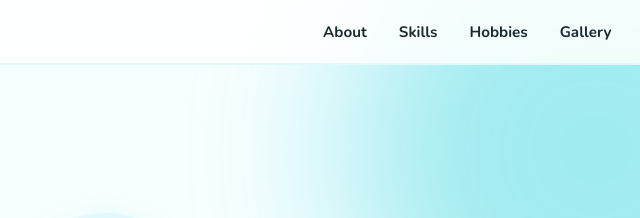
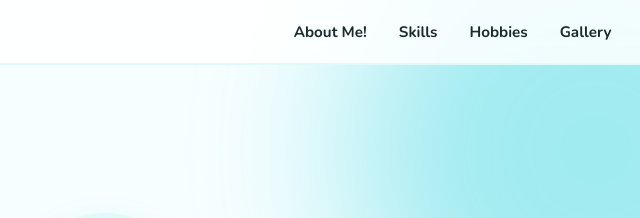
Before and after one commit to DAVIDdoesntcare/Website, a plain HTML site: page index.html in a window 1280 px wide. Shown: the top 218 px of the page, 534-1174 px from the left. Drawn offline with nearby package versions, Linux system fonts and the light colour scheme.

Commit message:
Cgaane Again

```diff
--- a/index.html
+++ b/index.html
@@ -13,7 +13,7 @@
   <nav>
     <div class="nav-logo">David 🐾</div>
     <ul>
-      <li><a href="#about">About</a></li>
+      <li><a href="#about">About Me!</a></li>
       <li><a href="#skills">Skills</a></li>
       <li><a href="#hobbies">Hobbies</a></li>
       <li><a href="#gallery">Gallery</a></li>
```
